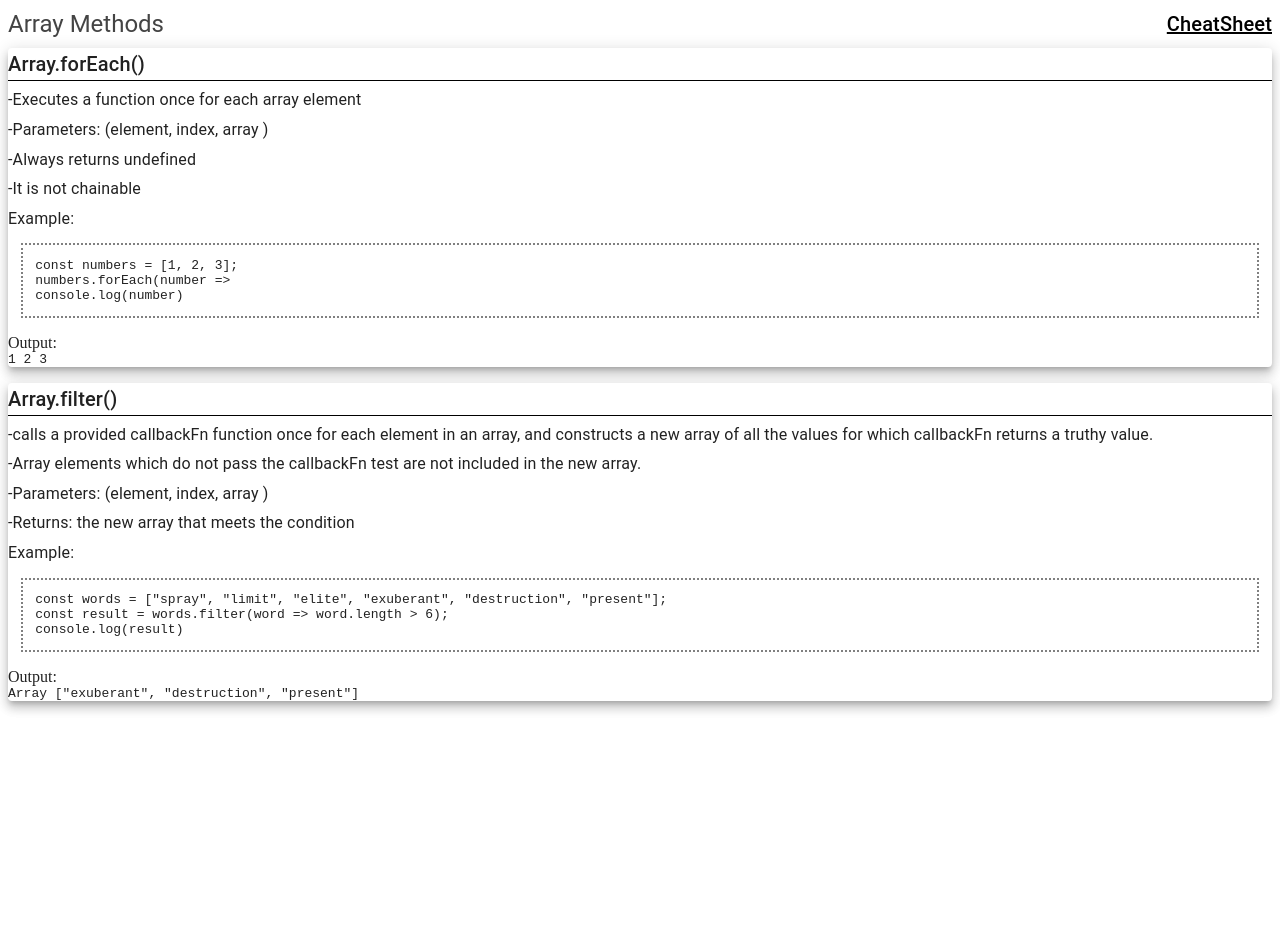
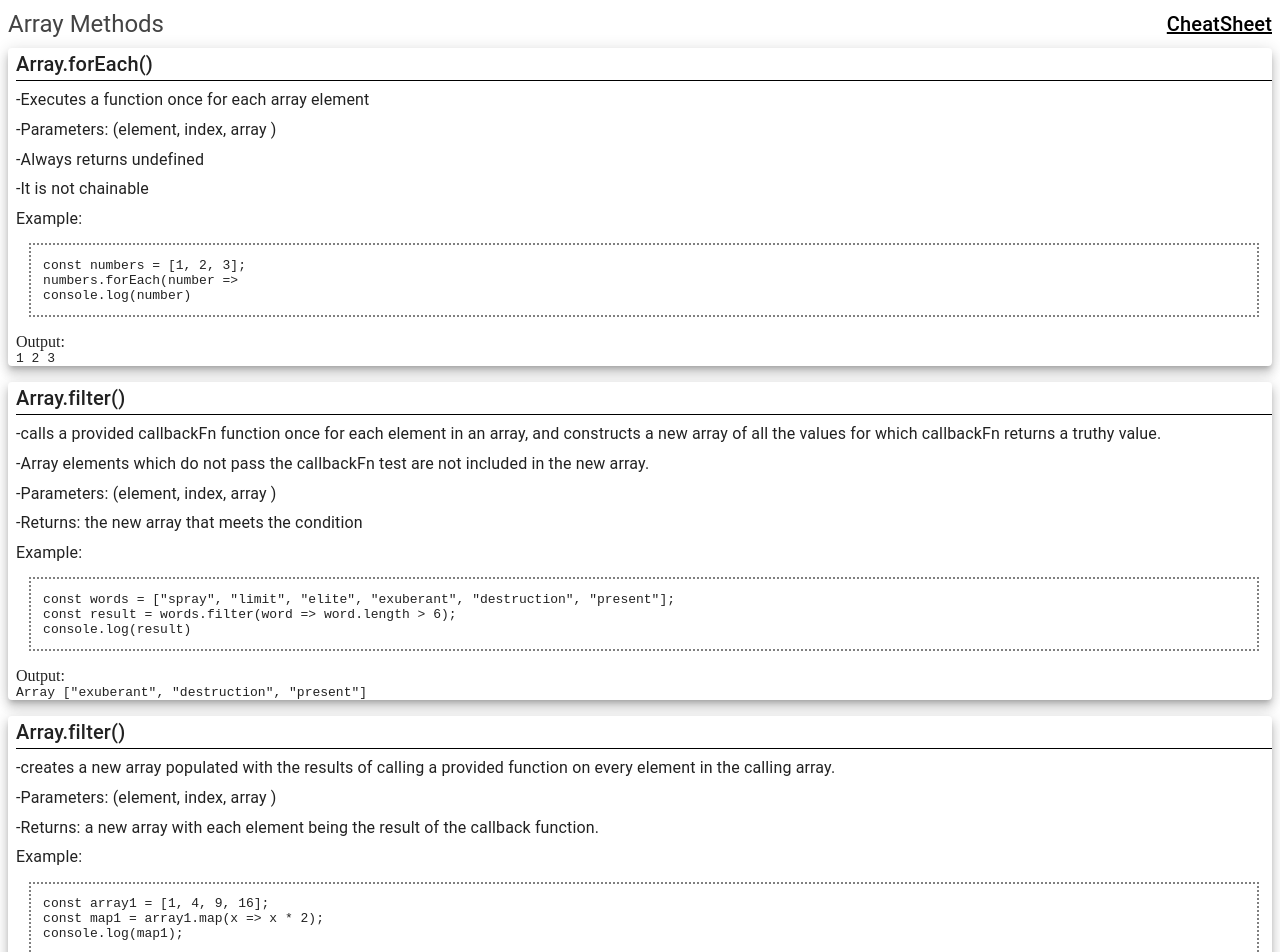
Before and after one commit to Salvador318Alvarez/CheatSheet, a React (Vite) app: page /ArrayMethods in a window 1280 px wide. Shown: the top 952 px of the page. Before the commit the page ends 800 px from the top, so only its background shows below. Built offline with nearby package versions, Linux system fonts and the light colour scheme.

Commit message:
added .map()

```diff
--- a/src/JavaScript/ArrayMethods.tsx
+++ b/src/JavaScript/ArrayMethods.tsx
@@ -10,7 +10,7 @@ const ArrayMethods = () => {
     <>
     <Typography variant="h5" component="h2" gutterBottom>Array Methods</Typography>
      <Box>
-        <Paper elevation={7}>
+        <Paper elevation={7} sx={{paddingLeft:'1vh'}}>
             <Typography variant="h6" component="h3" gutterBottom>Array.forEach()</Typography>
             <Typography variant='body1' gutterBottom>
                 -Executes a function once for each array element
@@ -36,7 +36,7 @@ const ArrayMethods = () => {
 
         </Paper>
 
-        <Paper elevation={7}>
+        <Paper elevation={7} sx={{ paddingLeft:'1vh'}}>
             <Typography variant="h6" component="h3" gutterBottom>Array.filter()</Typography>
             <Typography variant='body1' gutterBottom>
                 -calls a provided callbackFn function once for each element in an array, and constructs a new array of all the values for which callbackFn returns a truthy value.
@@ -59,9 +59,29 @@ const ArrayMethods = () => {
                 <code>{'console.log(result)'}</code>
             </div>
             <p>Output:<code>Array ["exuberant", "destruction", "present"]</code></p>
-
         </Paper>
 
+        <Paper elevation={7} sx={{paddingLeft:'1vh'}}>
+            <Typography variant="h6" component="h3" gutterBottom>Array.filter()</Typography>
+            <Typography variant='body1' gutterBottom>
+                -creates a new array populated with the results of calling a provided function on every element in the calling array.
+            </Typography>
+            <Typography variant='body1' gutterBottom>
+                -Parameters: (element, index, array )
+            </Typography>
+            <Typography variant='body1' gutterBottom>
+                -Returns: a new array with each element being the result of the callback function.
+            </Typography>
+            <Typography variant='body1'>
+                Example:
+            </Typography>
+            <div className='code'>
+                <code>{'const array1 = [1, 4, 9, 16];'}</code>
+                <code>{'const map1 = array1.map(x => x * 2);'}</code>
+                <code>{'console.log(map1);'}</code>
+            </div>
+            <p>Output:<code>// Array [2, 8, 18, 32]</code></p>
+        </Paper>
      </Box>
         </>
     );
```
